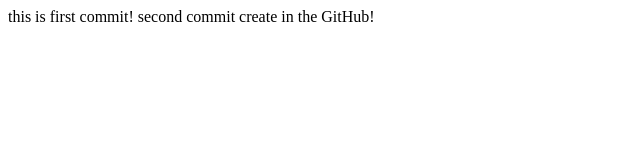
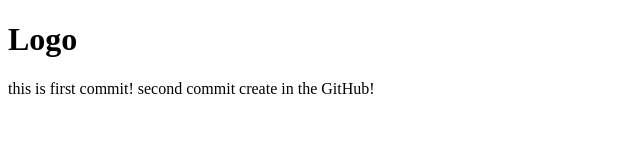
Before and after one commit to SashaSkryd/HomeWork1, a plain HTML site: page index.html in a window 1280 px wide. Shown: the whole page, without its empty margins (0-640 px from the left). Drawn offline with Linux system fonts and the light colour scheme.

Commit message:
added heder

```diff
--- a/index.html
+++ b/index.html
@@ -6,6 +6,10 @@
     <title>Document</title>
 </head>
 <body>
+    <div class="heder">
+        <h1>Logo</h1>
+    </div>
+
     this is first commit!
     second commit create in the GitHub!
 </body>
```
